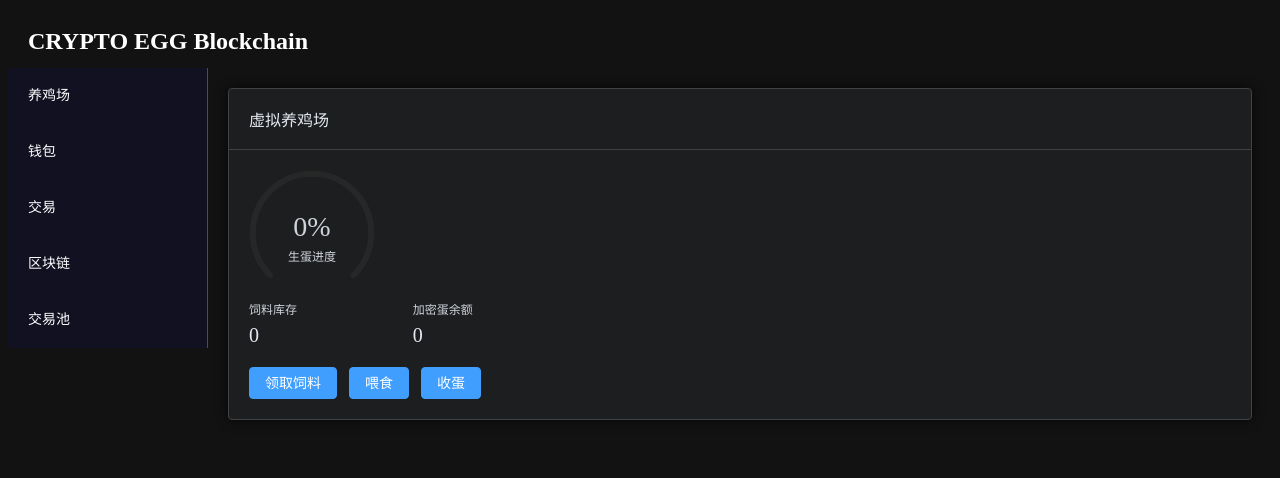
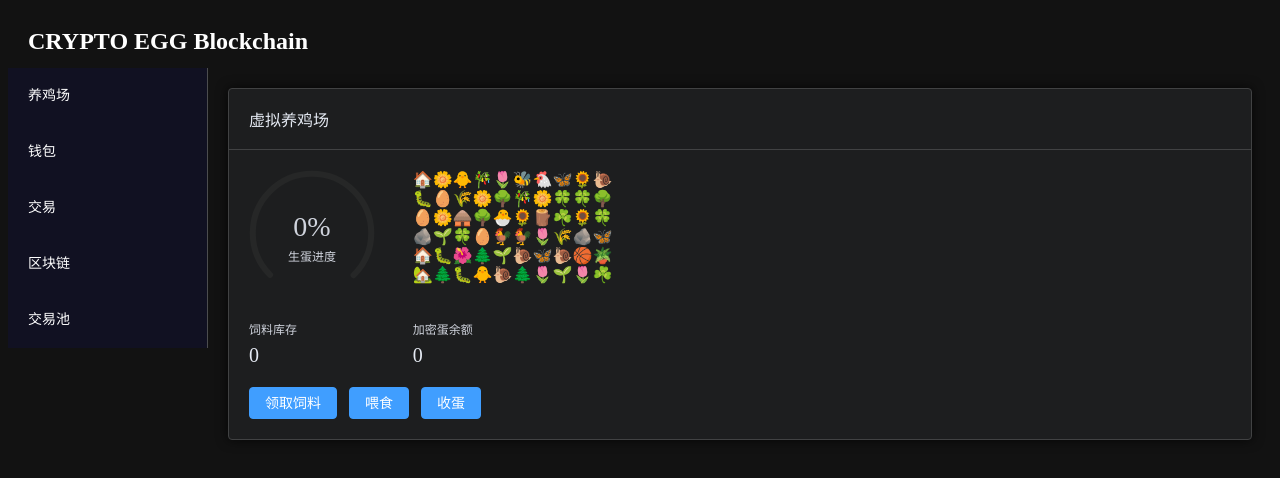
Before and after one commit to HEX9CF/crypto-egg-blockchain, a Vue app: page / in a window 1280 px wide. Shown: the top 478 px of the page. Built offline with nearby package versions, Linux system fonts and the light colour scheme.

Commit message:
Add farmEmojiArt generator

```diff
--- a/src/stores/farm.ts
+++ b/src/stores/farm.ts
@@ -1,9 +1,16 @@
 import { ref } from "vue";
 import { Chicken } from "@/models/chicken";
+import { generateFarmEmojiArt } from "@/utils/emoji";
 
-const chicken = ref(new Chicken());
-const inventory = ref({
+export const chicken = ref(new Chicken());
+export const inventory = ref({
     food: 0,
 });
 
-export { chicken, inventory };
+export const farmEmojiArt = ref(generateFarmEmojiArt(10, 6));
+
+
+// 更新图案
+setInterval(() => {
+    farmEmojiArt.value = generateFarmEmojiArt(10, 6);
+}, 10000);
--- /dev/null
+++ b/src/utils/emoji.ts
@@ -0,0 +1,12 @@
+export function generateFarmEmojiArt(x: number, y: number): string[] {
+    const emojis = ["🐣", "🐥", "🐓", "🥚", "🐔", "🐝", "🐛", "🦋", "🐌", "🏠", "🏡", "🛖", "🌲", "🌳", "🌿", "🍀", "☘️", "🌱", "🎋", "🌾", "🌺", "🌼", "🏵️", "🌻", "🌹", "🌷", "🪴", "🪵", "🪨", "🏀"];
+    var image:string[] = [];
+    for (let i = 0; i < y; i++) {
+        image[i] = "";
+        for (let j = 0; j < x; j++) {
+            const index = Math.floor(Math.random() * emojis.length);
+            image[i] += emojis[index];
+        }
+    }
+    return image;
+}
--- a/src/views/HomeView.vue
+++ b/src/views/HomeView.vue
@@ -1,5 +1,5 @@
 <script setup lang="ts">
-import { inventory, chicken } from '@/stores/farm';
+import { inventory, chicken, farmEmojiArt} from '@/stores/farm';
 import {clickGetFood, clickFeed, clickCollectEgg} from '@/controllers/farm';
 import { wallet } from '@/stores/wallet';
 
@@ -10,6 +10,7 @@ const colors = [
   { color: '#1989fa', percentage: 40 },
   { color: '#6f7ad3', percentage: 20 },
 ]
+
 </script>
 
 <template>
@@ -23,13 +24,22 @@ const colors = [
           <span>虚拟养鸡场</span>
         </div>
       </template>
-      <el-progress type="dashboard" :percentage="chicken.progress" :color="colors">
-        <template #default="{ percentage }">
-          <span class="percentage-value">{{ percentage }}%</span>
-          <span class="percentage-label">生蛋进度</span>
-        </template>
-      </el-progress>
       <el-row>
+        <el-col :span="4">
+            <el-progress type="dashboard" :percentage="chicken.progress" :color="colors">
+              <template #default="{ percentage }">
+                <span class="percentage-value">{{ percentage }}%</span>
+                <span class="percentage-label">生蛋进度</span>
+              </template>
+            </el-progress>
+        </el-col>
+        <el-col :span="20">
+          <div v-for="line in farmEmojiArt">
+            {{ line }}<br/>
+          </div>
+        </el-col>
+      </el-row>
+      <el-row style="margin-top: 20px">
         <el-col :span="4">
           <el-statistic title="饲料库存" :value="inventory.food"></el-statistic>
         </el-col>
```
